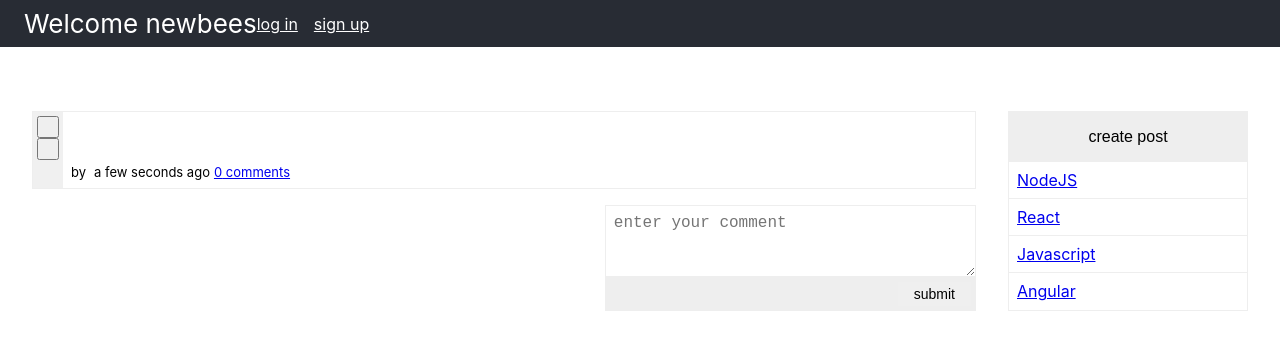
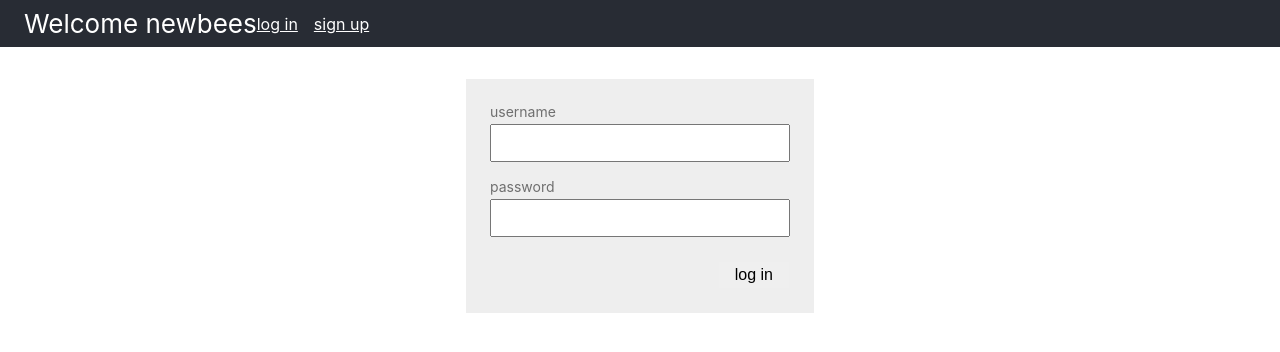
Before and after one commit to kedar2017/reddit-for-newbee-devs, a React (Create React App) app: page /login in a window 1280 px wide. Shown: the top 352 px of the page. Built offline with nearby package versions, Linux system fonts and the light colour scheme.

Commit message:
Adding Login form component

```diff
--- a/src/components/App.js
+++ b/src/components/App.js
@@ -10,6 +10,7 @@ import { createGlobalStyle } from 'styled-components';
 import Comment from './Comment';
 
 import { Route, Switch } from 'react-router-dom';
+import LoginForm from './LoginForm';
 
 
 const GlobalStyle = createGlobalStyle`
@@ -29,6 +30,7 @@ const App = props => (
       <Header/>
       <GlobalStyle/>
       <Switch>
+        <Route path='/login' component={LoginForm} />
         <Route path='/' component={Main}/>
       </Switch>
     </div>
--- /dev/null
+++ b/src/components/LoginForm.js
@@ -0,0 +1,51 @@
+import React from 'react';
+import styled from 'styled-components/macro';
+import { Field, reduxForm } from 'redux-form';
+
+const Wrapper = styled.div`
+  margin: 0 auto;
+  text-align: center;
+`;
+
+const Form = styled.form`
+  display: inline-flex;
+  flex-direction: column;
+  align-items: flex-start;
+  padding: 24px;
+  background-color: #eee;
+`;
+
+const Label = styled.label`
+  margin-bottom: 4px;
+  font-size: 14px;
+  color: #6f6f6f;
+`;
+
+const Input = styled(Field)`
+  width: 300px;
+  padding: 8px;
+  margin-bottom: 16px;
+  font-size: 16px;
+`;
+
+const SubmitButton = styled.button`
+  align-self: flex-end;
+  padding: 4px 16px;
+  margin-top: 8px;
+  font-size: 16px;
+  border: 1px solid #eee;
+`;
+
+const LoginForm = props => (
+  <Wrapper>
+    <Form>
+      <Label htmlFor='username'>username</Label>
+      <Input name='username' id='username' type='text' component='input' />
+      <Label htmlFor='password'>password</Label>
+      <Input name='password' id='password' type='password' component='input' />
+      <SubmitButton type='submit'>log in</SubmitButton>
+    </Form>
+  </Wrapper>
+);
+
+export default reduxForm({ form: 'login' })(LoginForm);
```
Also changed, not shown: 1 other file (tests, documents, lock files or other folders).
